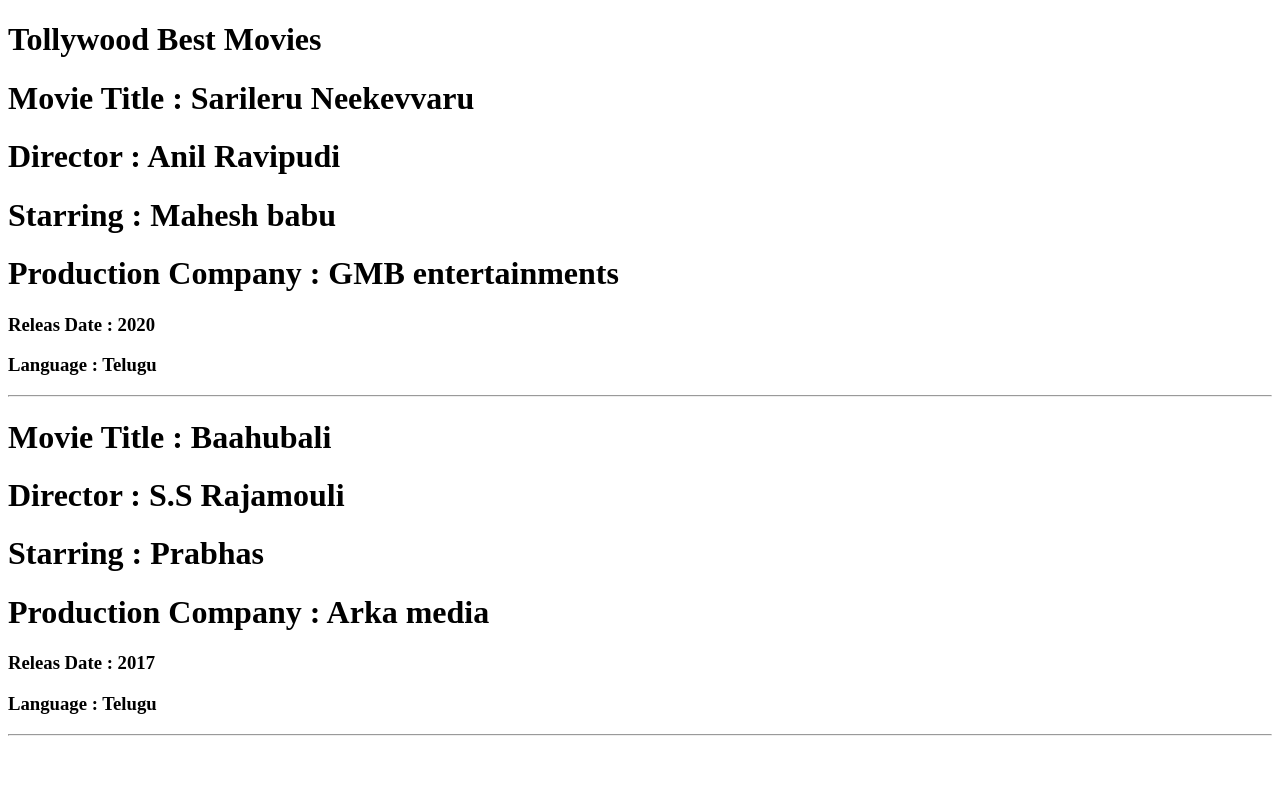
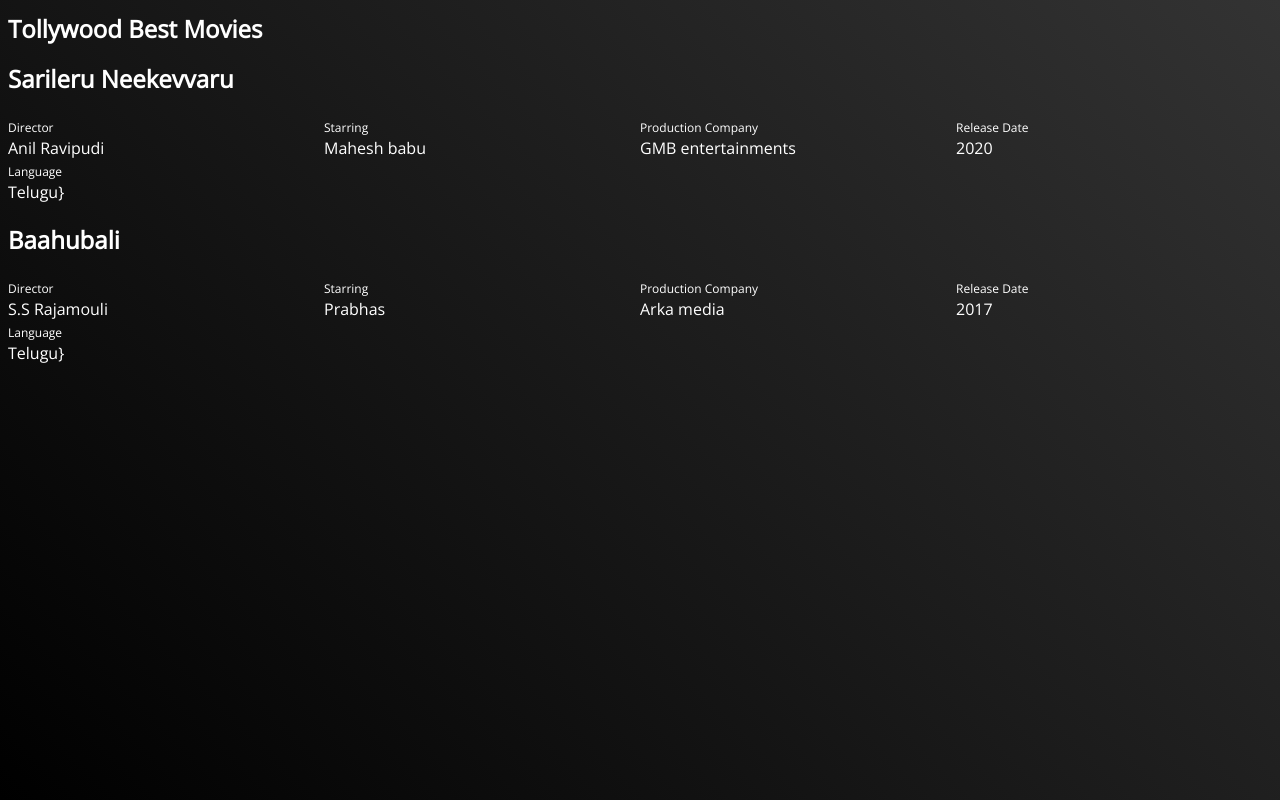
Before and after one commit to pavantamidala/Best-Movies, a Django app: page /Telugu/ in a window 1280 px wide. Run offline with Django 3.2, Linux system fonts and the light colour scheme; data comes from the database, SQL or seed files in the repository.

Commit message:
Adding styles

```diff
--- a/templates/English.html
+++ b/templates/English.html
@@ -1,33 +1,113 @@
 <!DOCTYPE html>
 <html lang="en">
+    <head>
+        <meta charset="UTF-8" />
+        <meta name="viewport" content="width=device-width, initial-scale=1.0" />
+        <title>Document</title>
+        <link
+            rel="stylesheet"
+            href="//fonts.googleapis.com/css?family=Open+Sans"
+        />
+    </head>
+    <style>
+        body {
+            font-family: "Open Sans", Arial, Helvetica;
+        }
+        h1 {
+            font-family: "Open Sans";
+            font-size: 24px;
+            font-style: normal;
+            font-variant: normal;
+            font-weight: 700;
+            line-height: 26.4px;
+        }
+        h3 {
+            font-family: "Open Sans";
+            font-size: 14px;
+            font-style: normal;
+            font-variant: normal;
+            font-weight: 700;
+            line-height: 15.4px;
+        }
+        p {
+            font-family: "Open Sans";
+            font-size: 14px;
+            font-style: normal;
+            font-variant: normal;
+            font-weight: 400;
+            line-height: 20px;
+        }
+        blockquote {
+            font-family: "Open Sans";
+            font-size: 21px;
+            font-style: normal;
+            font-variant: normal;
+            font-weight: 400;
+            line-height: 30px;
+        }
+        pre {
+            font-family: "Open Sans";
+            font-size: 13px;
+            font-style: normal;
+            font-variant: normal;
+            font-weight: 400;
+            line-height: 18.5714px;
+        }
+        html {
+            background: linear-gradient(45deg, #000000 0%, #333333 100%);
+            color: white;
+            height: 100%;
+        }
 
-<head>
-    <meta charset="UTF-8">
-    <meta name="viewport" content="width=device-width, initial-scale=1.0">
-    <title>Document</title>
-</head>
+        .pubg-tournament-card {
+            display: grid;
+            width: 100%;
+            grid-template-columns: 50% 50%;
+        }
 
-<body>
-    {% block content %}
-    <h1>Hollywood Best Movies</h1>
-    {% endblock%}
+        @media screen and (min-width: 400px) {
+            .movie-details-card {
+                display: grid;
+                grid-template-columns: 25% 25% 25% 25%;
+                width: 100%;
+            }
+        }
 
+        .card-body label {
+            font-size: 12px;
+        }
+    </style>
+    <body>
+        {% block content %}
+        <h1>Hollywood Best Movies</h1>
+        {% endblock%} {% for Movie in movies %}
+        <section>
+            <h2>{{Movie.Movie_title}}</h2>
 
+            <div class="movie-details-card">
+                <div class="card-body">
+                    <label>Director</label>
+                    <div>{{Movie.Director}}</div>
+                </div>
+                <div class="card-body">
+                    <label>Starring </label>
+                    <div>{{Movie.Starring}}</div>
+                </div>
+                <div class="card-body">
+                    <label>Production Company</label>
+                    <div>{{Movie.Production_company}}</div>
+                </div>
+                <div class="card-body">
+                    <label>Release Date </label>
+                    <div>{{Movie.Release_Date}}</div>
+                </div>
+                <div class="card-body">
+                    <label>Language </label>
+                    <div>{{Movie.Movie_Language}}}</div>
+                </div>
+            </div>
+        </section>
 
-
-    {% for Movie in movies %}
-    <h1>Movie Title : {{Movie.Movie_title}}</h1>
-    <h1>Director : {{Movie.Director}}</h1>
-    <h1>Starring : {{Movie.Starring}}</h1>
-    <h1>Production Company : {{Movie.Production_company}}</h1>
-    <h3>Releas Date : {{Movie.Release_Date}}</h3>
-    <h3>Language : {{Movie.Movie_Language}}</h3>
-
-
-    <hr>
-    {% endfor %}
-
-
-</body>
-
+        {% endfor %}
+    </body>
 </html>
```
